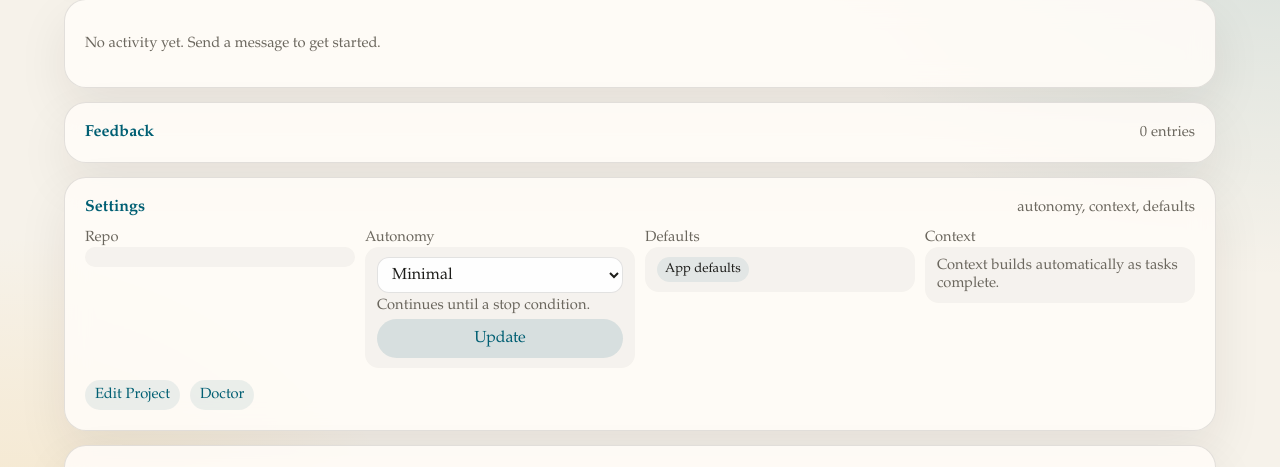
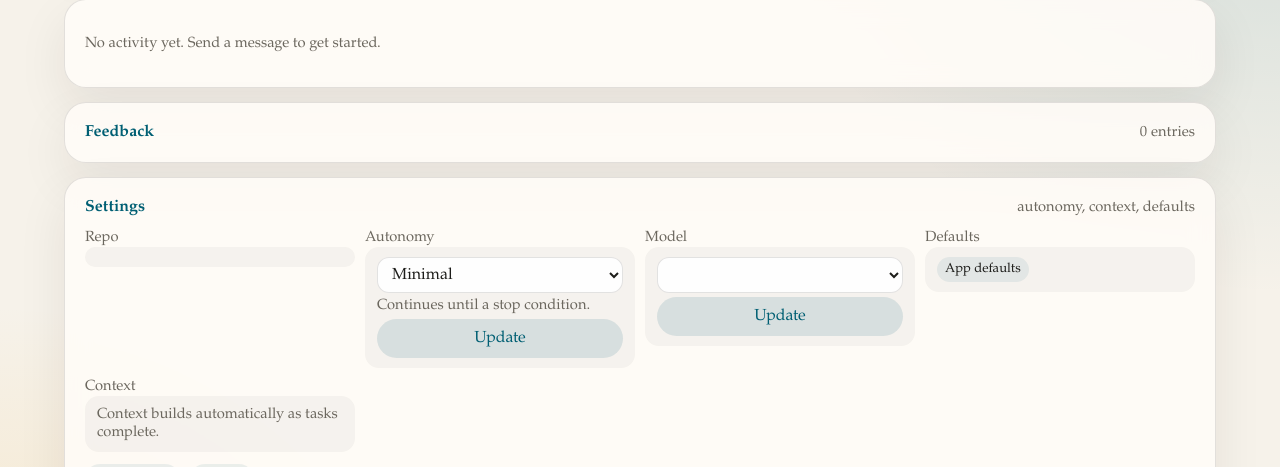
Before and after one commit to huthargrave-lang/AI-telescreen, a FastAPI app: template claude_orchestrator/web/templates/project_detail.html in a window 1280 px wide, after a click that opens the changed part. Shown: the part 262-729 px from the top of the page. Run offline with FastAPI, Linux system fonts and the light colour scheme; the template is opened without the code that fills it, so the values that code supplies are empty; parts of the project's set-up code (start-up, migrations or seed data) failed here and were passed over; some libraries are stand-ins or nearby versions.

Commit message:
Add inline model switcher to project settings panel
Model can now be changed from the project detail page without going to
edit — a dropdown + Update button in the Settings section, matching the
existing autonomy mode pattern. All future jobs launched from the project
use the selected model immediately.

https://claude.ai/code/session_01MbnmrogshMvnEvxCckUHjE

```diff
--- a/claude_orchestrator/web/app.py
+++ b/claude_orchestrator/web/app.py
@@ -1335,6 +1335,7 @@ def build_app(root: Optional[Path] = None, config_path: Optional[Path] = None):
             "feedback_error": feedback_error,
             "coding_agent_options": _coding_agent_options(),
             "usage": usage_summary,
+            "available_models": _available_models(),
         }
 
     def _job_form_values_from_job(job_id: str) -> dict:
@@ -2071,6 +2072,21 @@ def build_app(root: Optional[Path] = None, config_path: Optional[Path] = None):
             notice="Updated the Project Manager autonomy mode for this project.",
         )
 
+    @app.post("/projects/{project_id}/model")
+    async def update_project_model(request: Request, project_id: str):
+        form = await _parse_form_values(request)
+        model_value = str(form.get("default_model") or "").strip() or None
+        try:
+            orchestrator.set_project_default_model(project_id, model_value)
+        except Exception as exc:
+            return _redirect_with_feedback(request, f"/projects/{project_id}", error=str(exc))
+        label = model_value.split("-20")[0] if model_value and "-20" in model_value else (model_value or "default")
+        return _redirect_with_feedback(
+            request,
+            f"/projects/{project_id}",
+            notice=f"Model set to {label}.",
+        )
+
     @app.post("/projects/{project_id}/manager/continue")
     async def continue_project_manager(request: Request, project_id: str, background_tasks: BackgroundTasks):
         try:
--- a/claude_orchestrator/web/templates/project_detail.html
+++ b/claude_orchestrator/web/templates/project_detail.html
@@ -161,6 +161,19 @@
                 Continues until a stop condition.
               {% endif %}
             </div>
+            <button type="submit" class="secondary">Update</button>
+          </form>
+        </div>
+      </div>
+      <div>
+        <div class="meta">Model</div>
+        <div class="value-block">
+          <form method="post" action="/projects/{{ project.id }}/model" class="stack-compact">
+            <select name="default_model">
+              {% for model_option in available_models %}
+                <option value="{{ model_option.value }}" {% if (project.default_model or "") == model_option.value %}selected{% endif %}>{{ model_option.label }}</option>
+              {% endfor %}
+            </select>
             <button type="submit" class="secondary">Update</button>
           </form>
         </div>
```
Also changed, not shown: claude_orchestrator/services/orchestrator.py (+16 -0 lines).
